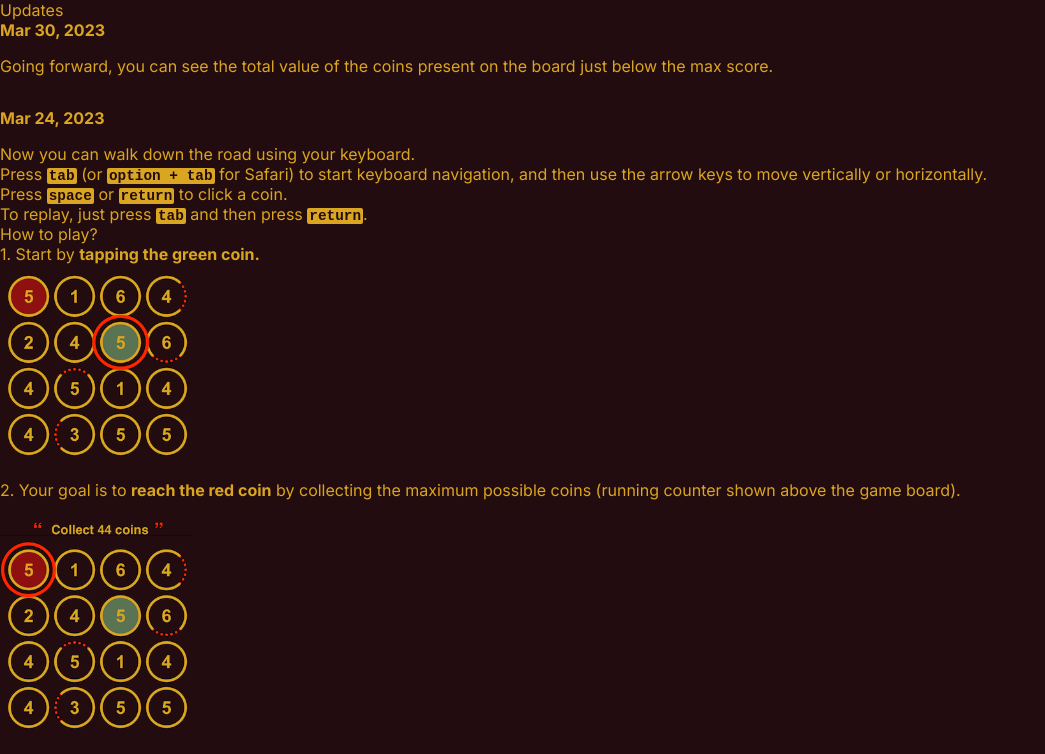
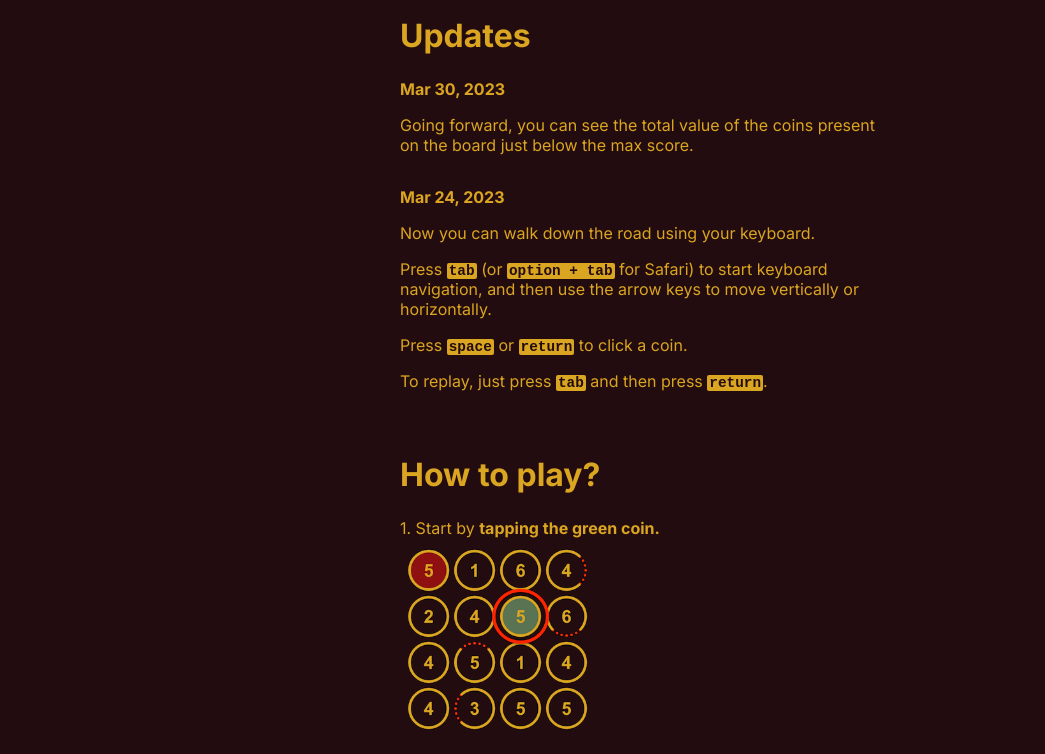
Before and after one commit to ra-jeev/goldroad, a Next.js app: page /about in a window 1280 px wide. Shown: the top 754 px of the page, without its empty margins (0-1045 px from the left). Built offline with nearby package versions, Linux system fonts and the light colour scheme.

Commit message:
feat: add main & styles to global layout

```diff
--- a/app/globals.css
+++ b/app/globals.css
@@ -26,6 +26,35 @@ body {
 body {
   color: rgb(var(--ui-foreground));
   background: rgb(var(--ui-background));
+  text-rendering: optimizeLegibility;
+}
+
+.main {
+  display: flex;
+  flex-direction: column;
+  justify-content: space-between;
+  align-items: center;
+  min-height: 100vh;
+}
+
+.section {
+  padding: 1rem;
+  width: 100%;
+  max-width: 32rem;
+
+  p {
+    margin-bottom: 1rem;
+  }
+
+  .title {
+    font-size: 2rem;
+    font-weight: bolder;
+    margin-bottom: 1.5rem;
+  }
+}
+
+.section + .section {
+  margin-top: 1rem;
 }
 
 a {
@@ -46,3 +75,11 @@ figure img {
 figure + figure {
   margin-top: 1rem;
 }
+
+@media (max-width: 768px) {
+  .section {
+    .title {
+      font-size: 1.5rem;
+    }
+  }
+}
--- a/app/layout.tsx
+++ b/app/layout.tsx
@@ -1,12 +1,12 @@
-import type { Metadata } from "next";
-import { Inter } from "next/font/google";
-import "./globals.css";
+import type { Metadata } from 'next';
+import { Inter } from 'next/font/google';
+import './globals.css';
 
-const inter = Inter({ subsets: ["latin"] });
+const inter = Inter({ subsets: ['latin'] });
 
 export const metadata: Metadata = {
-  title: "Create Next App",
-  description: "Generated by create next app",
+  title: 'Create Next App',
+  description: 'Generated by create next app',
 };
 
 export default function RootLayout({
@@ -15,8 +15,10 @@ export default function RootLayout({
   children: React.ReactNode;
 }>) {
   return (
-    <html lang="en">
-      <body className={inter.className}>{children}</body>
+    <html lang='en'>
+      <body className={inter.className}>
+        <main className='main'>{children}</main>
+      </body>
     </html>
   );
 }
```
Also changed, not shown: app/page.module.css (+0 -8 lines).
